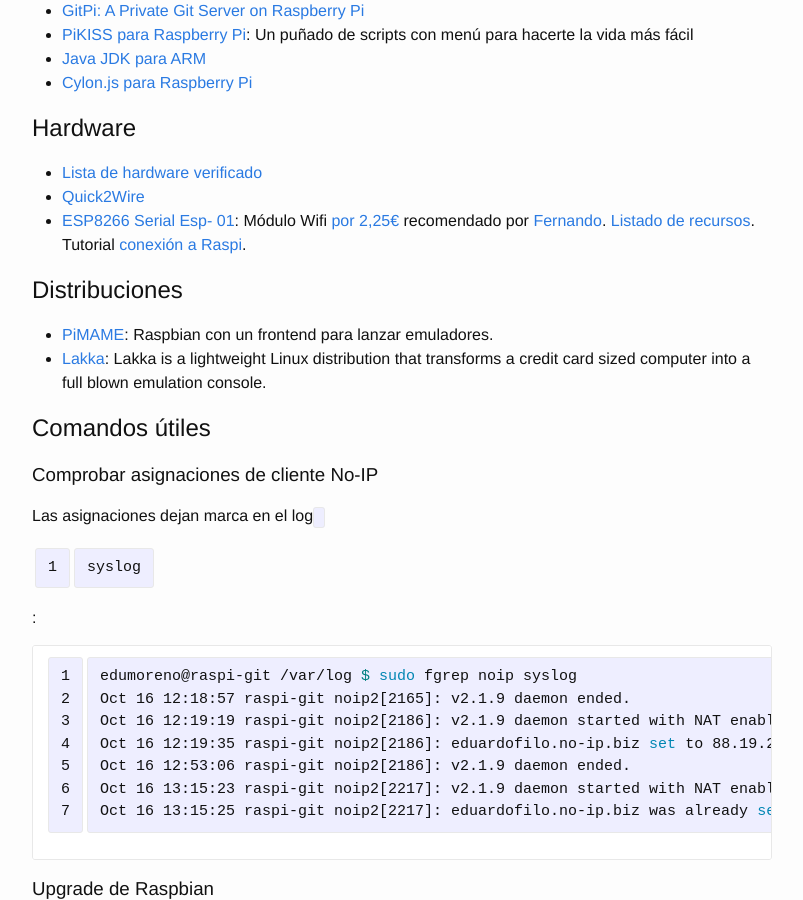
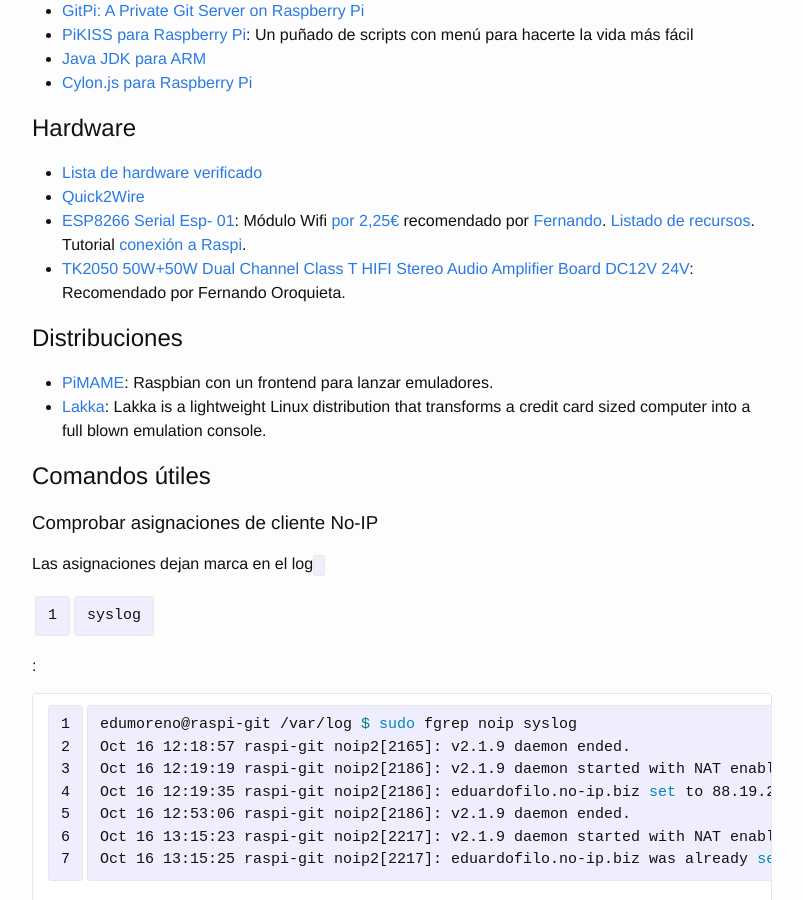
Before and after one commit to eduardofilo/eduardofilo.jekyll, a Jekyll site: the page built from sistemas/raspi.md, in a window 1280 px wide and 900 px high, scrolled down 303 px. Shown: the whole window, without its empty margins (238-1041 px from the left). Built offline with Jekyll 4.4.1, drawn with Linux system fonts in a browser that asks for light colours; Markdown is read by kramdown in place of the engine named in the settings.

Commit message:
Enlace hardware en apuntes Raspi.

```diff
--- a/sistemas/raspi.md
+++ b/sistemas/raspi.md
@@ -21,6 +21,7 @@
 * [Lista de hardware verificado](http://elinux.org/RPi_VerifiedPeripherals)
 * [Quick2Wire](http://Quick2Wire.com)
 * [ESP8266 Serial Esp- 01](http://espressif.com/en/products/esp8266/): Módulo Wifi [por 2,25€](http://es.aliexpress.com/item/2PCS-ESP8266-Serial-Esp-01-WIFI-Wireless-Transceiver-Module-Send-Receive-LWIP-AP-STA/32232009463.html?recommendVersion=1) recomendado por [Fernando](https://twitter.com/m_trombone). [Listado de recursos](http://www.xess.com/blog/esp8266-resources/). Tutorial [conexión a Raspi](http://www.extragsm.com/blog/2014/12/03/connect-esp8266-to-raspberry-pi/).
+* [TK2050 50W+50W Dual Channel Class T HIFI Stereo Audio Amplifier Board DC12V 24V](http://www.ebay.com/itm/TK2050-50W-50W-Dual-Channel-Class-T-HIFI-Stereo-Audio-Amplifier-Board-DC12V-24V-/181441180570): Recomendado por Fernando Oroquieta.
 
 ## Distribuciones
 
```
